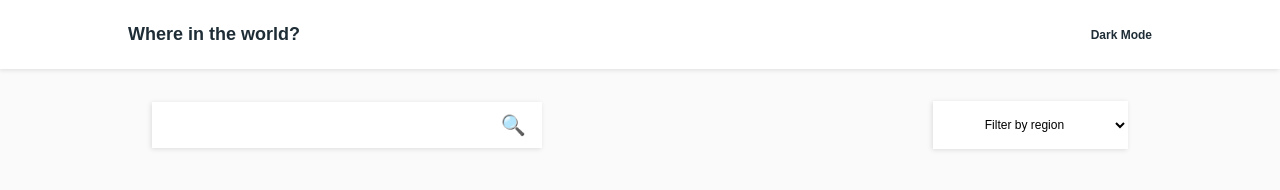
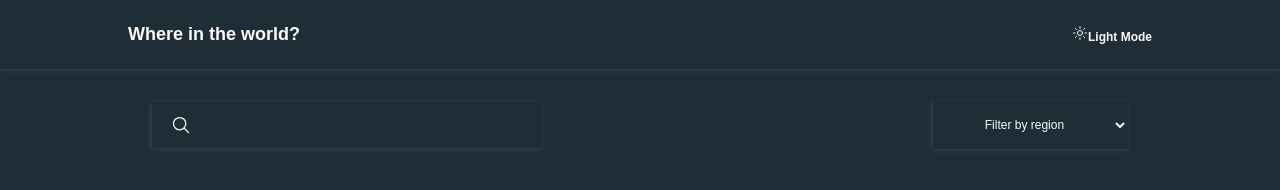
Before and after one commit to I-IAMBATMAN-N/where-in-the-world, a plain HTML site: page index.html in a window 1280 px wide. Both pictures are taken after a click on the link "Dark Mode". Drawn offline with nearby package versions, Linux system fonts and the light colour scheme; no server answers.

Commit message:
[CREATE]Basic change theme function
script.js
- function
style.css
- relevant stylings
index.html
- adjust HTML structure acc. to function

```diff
--- a/index.html
+++ b/index.html
@@ -5,6 +5,15 @@
     <meta http-equiv="X-UA-Compatible" content="IE=edge" />
     <meta name="viewport" content="width=device-width, initial-scale=1.0" />
     <!--  -->
+    <script
+      type="module"
+      src="https://unpkg.com/ionicons@7.1.0/dist/ionicons/ionicons.esm.js"
+    ></script>
+    <script
+      nomodule
+      src="https://unpkg.com/ionicons@7.1.0/dist/ionicons/ionicons.js"
+    ></script>
+
     <link rel="stylesheet" href="style.css" />
     <script defer src="script.js"></script>
     <title>Where-in-the-World</title>
@@ -16,16 +25,20 @@
           <p class="logo--text">Where in the world?</p>
         </div>
         <a href="#" class="btn--mode"
-          ><span>Dark Mode</span
-          ><span style="display: none">Light Mode</span></a
+          ><span><ion-icon name="moon-outline"></ion-icon> Dark Mode</span
+          ><span class="active"
+            ><ion-icon name="sunny-outline"></ion-icon>Light Mode</span
+          ></a
         >
       </div>
     </header>
-    <div class="container">
+    <div class="container content">
       <form class="form" action="" autocomplete="off">
         <div class="input-container">
+          <button class="btn--input">
+            <ion-icon name="search-outline"></ion-icon>
+          </button>
           <input type="text" class="input" />
-          <button class="btn--input">&#128269;</button>
         </div>
         <div class="input-container">
           <!-- <label for="countries">Filter by region</label> -->
--- a/script.js
+++ b/script.js
@@ -131,3 +131,15 @@ function articleListenner(articles) {
     });
   });
 }
+
+const btnMode = document.querySelector(".btn--mode");
+const btnModeSpans = document.querySelectorAll(".btn--mode span");
+const body = document.querySelector("body");
+
+btnMode.addEventListener("click", function () {
+  btnModeSpans.forEach((span) => {
+    span.classList.toggle("active");
+    console.log("Done");
+  });
+  body.classList.toggle("mode");
+});
--- a/style.css
+++ b/style.css
@@ -21,6 +21,22 @@ body {
 
   color: var(--color-dark);
   background-color: var(--color-light);
+}
+body.mode,
+body.mode .header,
+body.mode .input-container,
+body.mode .btn--mode,
+body.mode .input,
+body.mode .btn--input,
+body.mode #countries,
+body.mode .country {
+  color: var(--color-light);
+  background-color: var(--color-dark);
+}
+body.mode .header,
+body.mode .input-container,
+body.mode .country {
+  box-shadow: -1px 1px 5px 0px rgba(255, 255, 255, 0.12);
 }
 .container {
   width: 100%;
@@ -136,6 +152,9 @@ body {
 
   flex: 0 0 85%;
 }
+.input:focus {
+  outline: none;
+}
 #countries {
   text-align: center;
   font-size: 1.2rem;
```
